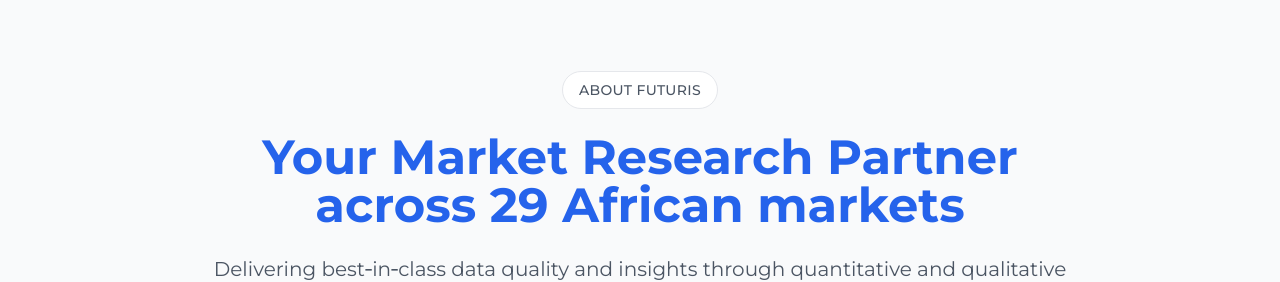
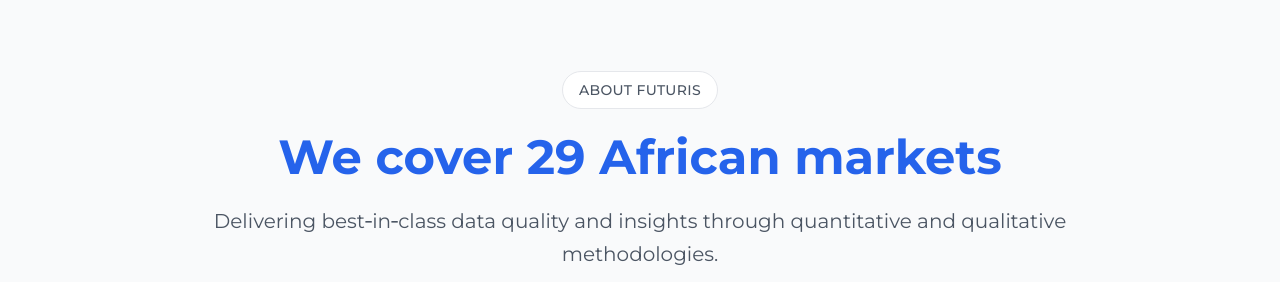
Before and after one commit to Jiwe-Holding/Futuris-Site, a React (Vite) app: page / in a window 1280 px wide. Shown: the part 2460-2742 px from the top of the page. Built offline with nearby package versions, Linux system fonts and the light colour scheme.

Commit message:
Update About.tsx

```diff
--- a/src/components/About.tsx
+++ b/src/components/About.tsx
@@ -88,10 +88,7 @@ const About: React.FC = () => {
             <span className="text-sm font-medium text-gray-600 uppercase tracking-wide">About FUTURIS</span>
           </div>
           <h2 className="text-4xl lg:text-5xl font-bold text-blue-600 mb-6 leading-tight">
-            Your Market Research Partner
-            <span className="block text-blue-600">
-              across 29 African markets
-            </span>
+              We cover 29 African markets
           </h2>
           <p className="text-xl text-gray-600 max-w-4xl mx-auto leading-relaxed">
             Delivering best‑in‑class data quality and insights through quantitative and qualitative methodologies.
```
